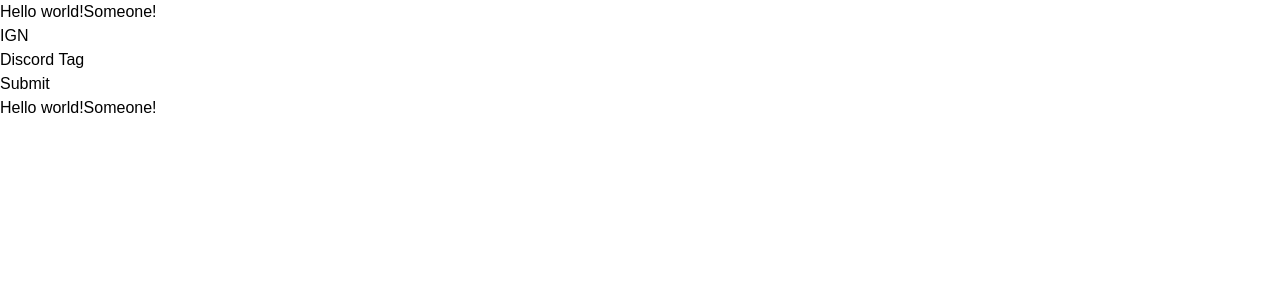
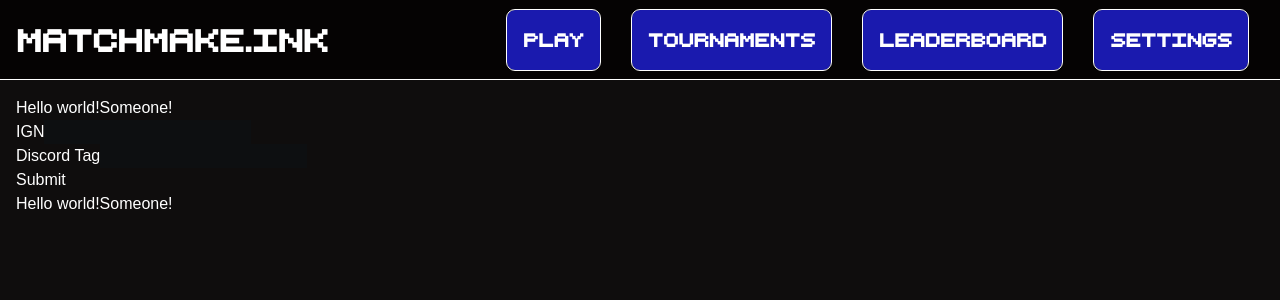
Before and after one commit to matchmake-ink/matchmake.ink, a Next.js app: page / in a window 1280 px wide. Shown: the top 300 px of the page. Built offline with nearby package versions, Linux system fonts and the light colour scheme; no server answers; the database is empty.

Commit message:
add header

```diff
--- a/app/globals.css
+++ b/app/globals.css
@@ -12,3 +12,31 @@
 body {
   @apply font-sans;
 }
+
+main {
+  @apply m-4;
+}
+
+input {
+  @apply bg-secondary-800 text-text;
+}
+
+h1 {
+  @apply text-3xl font-bold;
+}
+
+h2 {
+  @apply text-2xl font-bold;
+}
+
+h3 {
+  @apply text-xl font-bold;
+}
+
+h4 {
+  @apply text-lg font-bold;
+}
+
+.nav-item {
+  @apply text-lg font-bold mx-4 p-4 bg-primary-500 outline-text outline outline-1 rounded-lg hover:bg-primary-400 transition-all font-stylized;
+}
--- a/app/layout.tsx
+++ b/app/layout.tsx
@@ -1,5 +1,6 @@
 import "./globals.css";
 import type { Metadata } from "next";
+import Header from "@/components/header";
 
 export const metadata: Metadata = {
   title: "New Application",
@@ -13,7 +14,10 @@ export default function RootLayout({
 }) {
   return (
     <html lang="en">
-      <body>{children}</body>
+      <body className="bg-background-normal text-text">
+        <Header />
+        <main>{children}</main>
+      </body>
     </html>
   );
 }
--- a/app/page.tsx
+++ b/app/page.tsx
@@ -7,7 +7,7 @@ export default function Home() {
   const { user, userLoading, userError } = useUser();
 
   return (
-    <div>
+    <>
       <p>
         Hello world!
         {userLoading || userError || user === null || user === undefined
@@ -16,6 +16,6 @@ export default function Home() {
       </p>
       <ProfileEditor />
       <ProfileView />
-    </div>
+    </>
   );
 }
--- /dev/null
+++ b/components/header.tsx
@@ -0,0 +1,23 @@
+export default function Header() {
+  return (
+    <header className="flex items-center justify-between px-4 py-2 bg-background-dark border-text border-b h-20">
+      <h1 className="font-stylized opacity-0 w-0 lg:opacity-100 lg:w-full">
+        matchmake.ink
+      </h1>
+      <nav className="w-full flex lg:justify-center">
+        <a className="nav-item" href="/play">
+          Play
+        </a>
+        <a className="nav-item" href="/tournaments">
+          Tournaments
+        </a>
+        <a className="nav-item" href="/leaderboard">
+          Leaderboard
+        </a>
+        <a className="nav-item" href="/settings">
+          Settings
+        </a>
+      </nav>
+    </header>
+  );
+}
--- a/tailwind.config.js
+++ b/tailwind.config.js
@@ -11,10 +11,52 @@ module.exports = {
       stylized: ["Pixel"],
     },
     extend: {
-      backgroundImage: {
-        "gradient-radial": "radial-gradient(var(--tw-gradient-stops))",
-        "gradient-conic":
-          "conic-gradient(from 180deg at 50% 50%, var(--tw-gradient-stops))",
+      colors: {
+        text: "#ffffff",
+        background: {
+          dark: "#050303",
+          normal: "#0f0d0d",
+          light: "#2b2523",
+        },
+        secondary: {
+          50: "#E5E8EB",
+          100: "#CED4D9",
+          200: "#9DA9B3",
+          300: "#6B7C8A",
+          400: "#455059",
+          500: "#1F2428",
+          600: "#181C20",
+          700: "#121517",
+          800: "#0D0F11",
+          900: "#070809",
+          950: "#020303",
+        },
+        primary: {
+          50: "#E4E4FB",
+          100: "#CACAF7",
+          200: "#9595EF",
+          300: "#5F5FE7",
+          400: "#2626DF",
+          500: "#1A1AAE",
+          600: "#15158A",
+          700: "#10106A",
+          800: "#0B0B47",
+          900: "#050523",
+          950: "#030312",
+        },
+        accent: {
+          50: "#FCF3E8",
+          100: "#F9E7D2",
+          200: "#F4D2A9",
+          300: "#EEBB7C",
+          400: "#E8A34F",
+          500: "#E38D24",
+          600: "#B97118",
+          700: "#8C5512",
+          800: "#5F3A0C",
+          900: "#2D1B06",
+          950: "#170E03",
+        },
       },
     },
   },
```
Also changed, not shown: app/play/page.tsx (renamed from app/dashboard/page.tsx).
